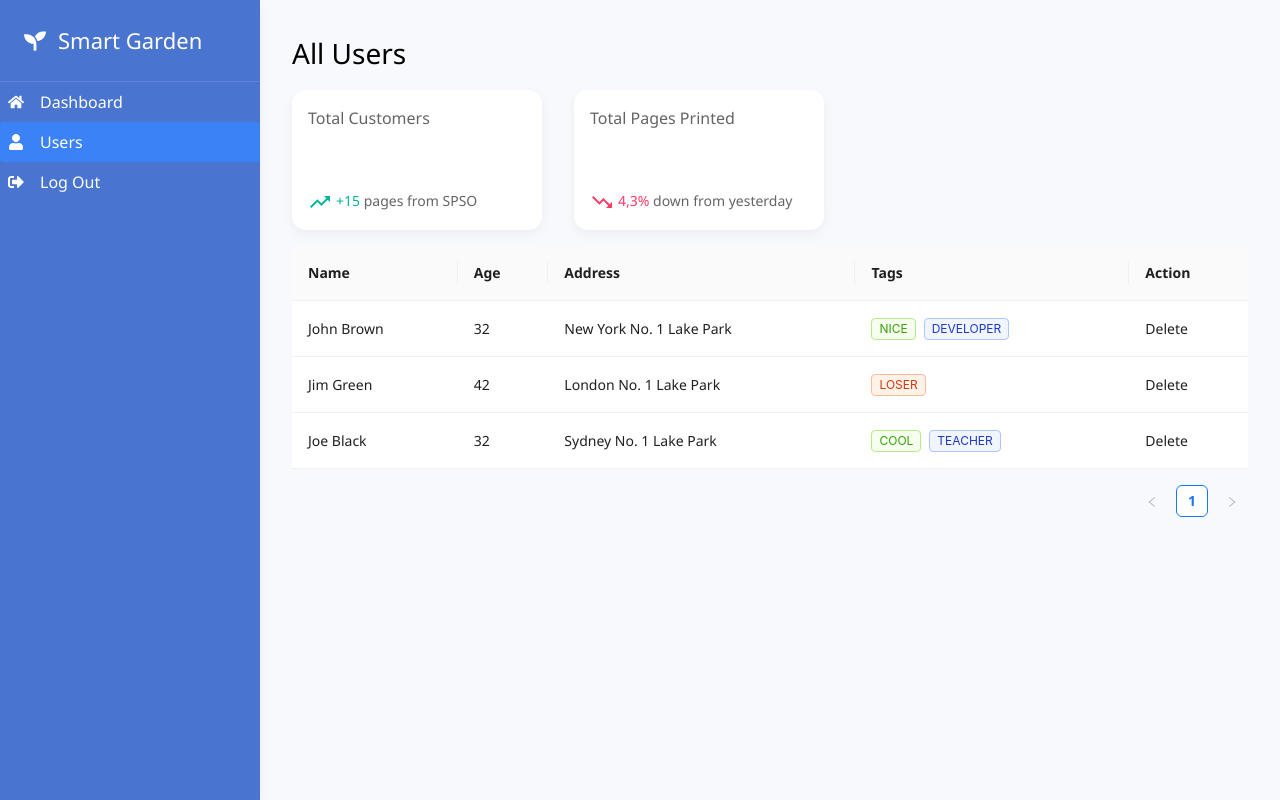
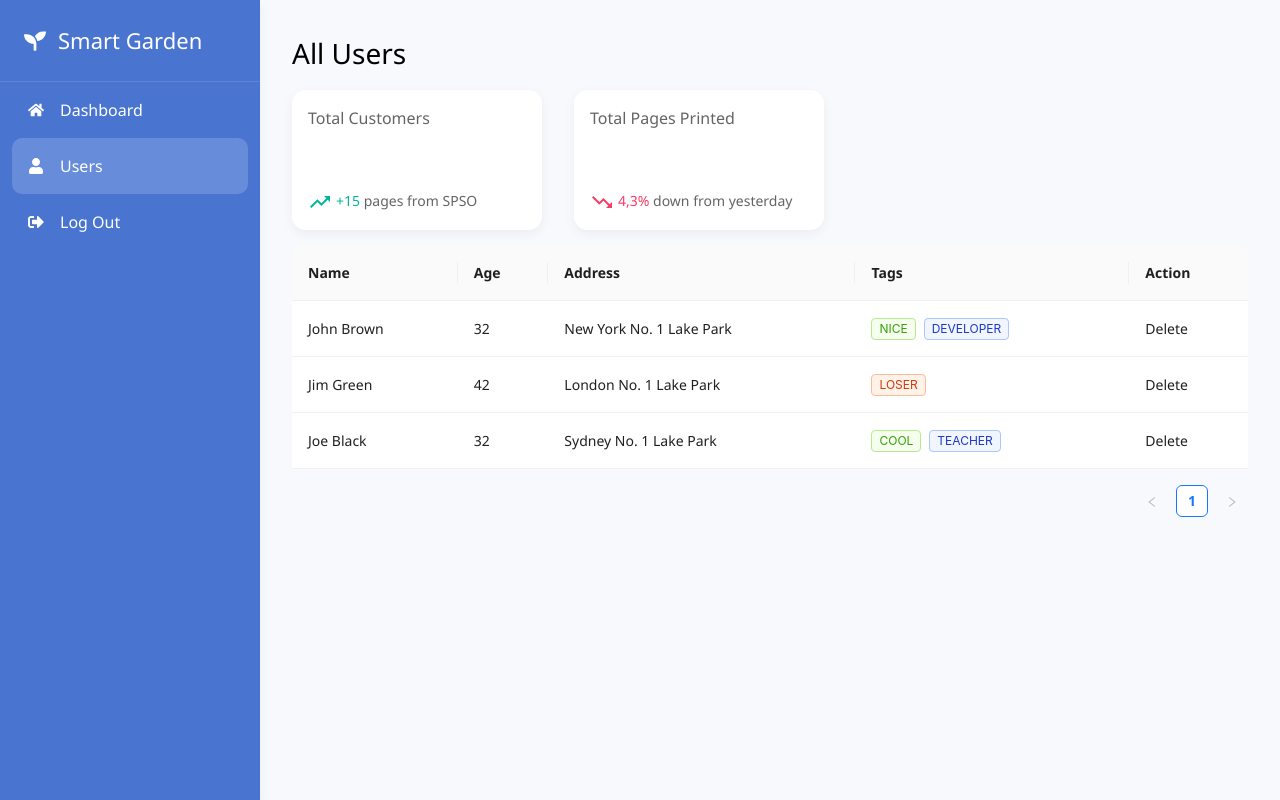
Before and after one commit to CO3109-Smart-Auto-Watering/website, a React (Create React App) app: page /users in a window 1280 px wide. Built offline with nearby package versions, Linux system fonts and the light colour scheme; sample sign-in values are in the browser's storage.

Commit message:
only admin access /users

```diff
--- a/src/components/layout/NavBar.js
+++ b/src/components/layout/NavBar.js
@@ -4,6 +4,7 @@ import { logoutUser } from '../../services/authService';
 import { useNavigate } from 'react-router-dom';
 import { FaSeedling, FaSignOutAlt, FaHome, FaUser } from 'react-icons/fa';
 import { Link, useLocation } from 'react-router-dom';
+import { getUserRole } from '../../routes/AppRoutes';
 
 
 const Sidebar = styled.div`
@@ -40,25 +41,27 @@ const NavBar = () => {
           <FaSeedling /> Smart Garden
         </Logo>
       </SidebarHeader>
-      <nav className="flex-1">
+      <nav className="flex-1 pl-3">
         <ul className="">
           <Link to="/dashboard" style={{ textDecoration: 'none', color: 'inherit' }}>
-            <div className={location.pathname === '/dashboard' ? 'bg-blue-500 rounded' : ''}>
-              <li className="flex items-center gap-4 p-2 hover:bg-blue-500 rounded cursor-pointer">
+            <div className={location.pathname === '/dashboard' ? 'bg-[#678cd9] w-[95%] rounded-[10px]' : ''}>
+              <li className="flex items-center gap-4 p-4 hover:bg-[#678cd9] w-[95%] rounded-[10px] cursor-pointer">
                 <FaHome />
                 <span> Dashboard</span>
               </li>
             </div>
           </Link>
+          {
             <Link to="/users" style={{ textDecoration: 'none', color: 'inherit' }}>
-            <div className={location.pathname === '/users' ? 'bg-blue-500 rounded' : ''}>
-              <li className="flex items-center gap-4 p-2 hover:bg-blue-500 rounded cursor-pointer">
+              <div className={location.pathname === '/users' ? 'bg-[#678cd9] w-[95%] rounded-[10px]' : ''}>
+                <li className="flex items-center gap-4 p-4 hover:bg-[#678cd9] w-[95%] rounded-[10px] cursor-pointer">
                   <FaUser />
                   <span> Users</span>
                 </li>
               </div>
             </Link>
-          <li className='flex items-center gap-4 p-2 hover:bg-blue-500 rounded cursor-pointer' onClick={() => logoutUser(navigate)}>
+          }
+          <li className='flex items-center gap-4 p-4 hover:bg-[#678cd9] w-[95%] rounded-[10px] cursor-pointer' onClick={() => logoutUser(navigate)}>
             <FaSignOutAlt />
             <span>
               Log Out
--- a/src/features/auth/Login.js
+++ b/src/features/auth/Login.js
@@ -138,6 +138,7 @@ const Login = () => {
 
       // Lưu token vào localStorage
       localStorage.setItem('token', response.token);
+      localStorage.setItem('role', activeRole);
 
       // Chuyển hướng đến trang chính
       navigate('/dashboard');
--- a/src/routes/AppRoutes.js
+++ b/src/routes/AppRoutes.js
@@ -10,15 +10,26 @@ import smartFarmingImage from '../assets/images/smart-farming.jpg';
 import Users from '../features/users/Users';
 
 // Protected Route component
-const ProtectedRoute = ({ children }) => {
+const ProtectedRoute = ({ children, allowedRoles }) => {
   const isAuthenticated = localStorage.getItem('token') !== null;
 
   if (!isAuthenticated) {
     return <Navigate to="/login" />;
   }
 
+  const userRole = getUserRole();
+
+  if (!userRole || !allowedRoles.includes(userRole)) {
+    return <Navigate to="/login" />;
+  }
+
   return children;
 };
+
+export const getUserRole = () => {
+  const role = localStorage.getItem("role");
+  return role;
+}
 
 const AppRoutes = () => {
   return (
@@ -44,15 +55,16 @@ const AppRoutes = () => {
         </AuthLayout>
       } />
       <Route path="/dashboard" element={
-        <ProtectedRoute>
+        <ProtectedRoute allowedRoles={["user", "admin"]}>
           <Dashboard />
         </ProtectedRoute>
       } />
       <Route path="/users" element={
-        <ProtectedRoute>
+        <ProtectedRoute allowedRoles={["admin"]}>
           <Users />
         </ProtectedRoute>
       } />
+
       <Route path="/" element={<Navigate to="/login" replace />} />
       <Route path="*" element={<Navigate to="/login" replace />} />
     </Routes>
--- a/src/services/authService.js
+++ b/src/services/authService.js
@@ -90,6 +90,7 @@ export const logoutUser = async (navigate) => {
   try {
     await api.post(`/logout`);
     localStorage.removeItem("token");
+    localStorage.removeItem("role");
     // alert("Logout successful!");
     navigate("/login"); // Redirect using useNavigate
   } catch (error) {
```
Lines whose indentation alone changed are shown as unchanged.
